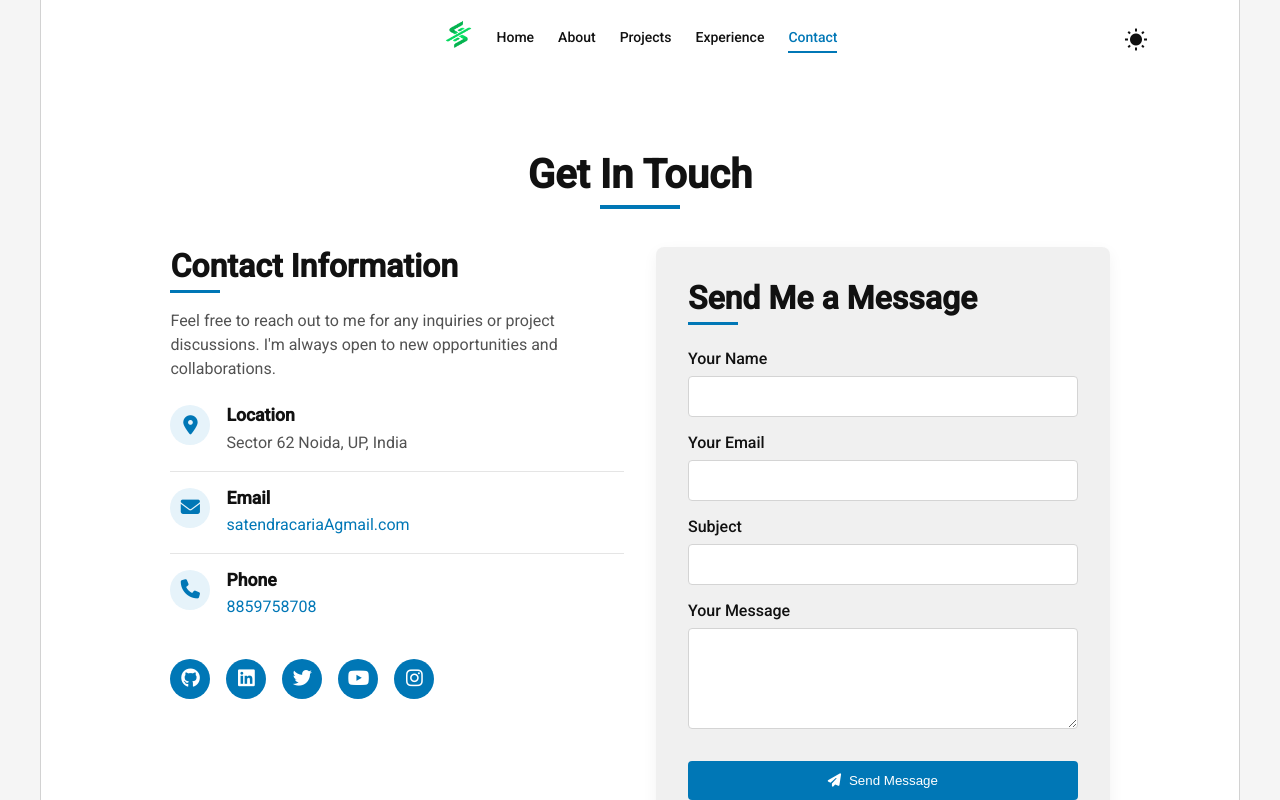
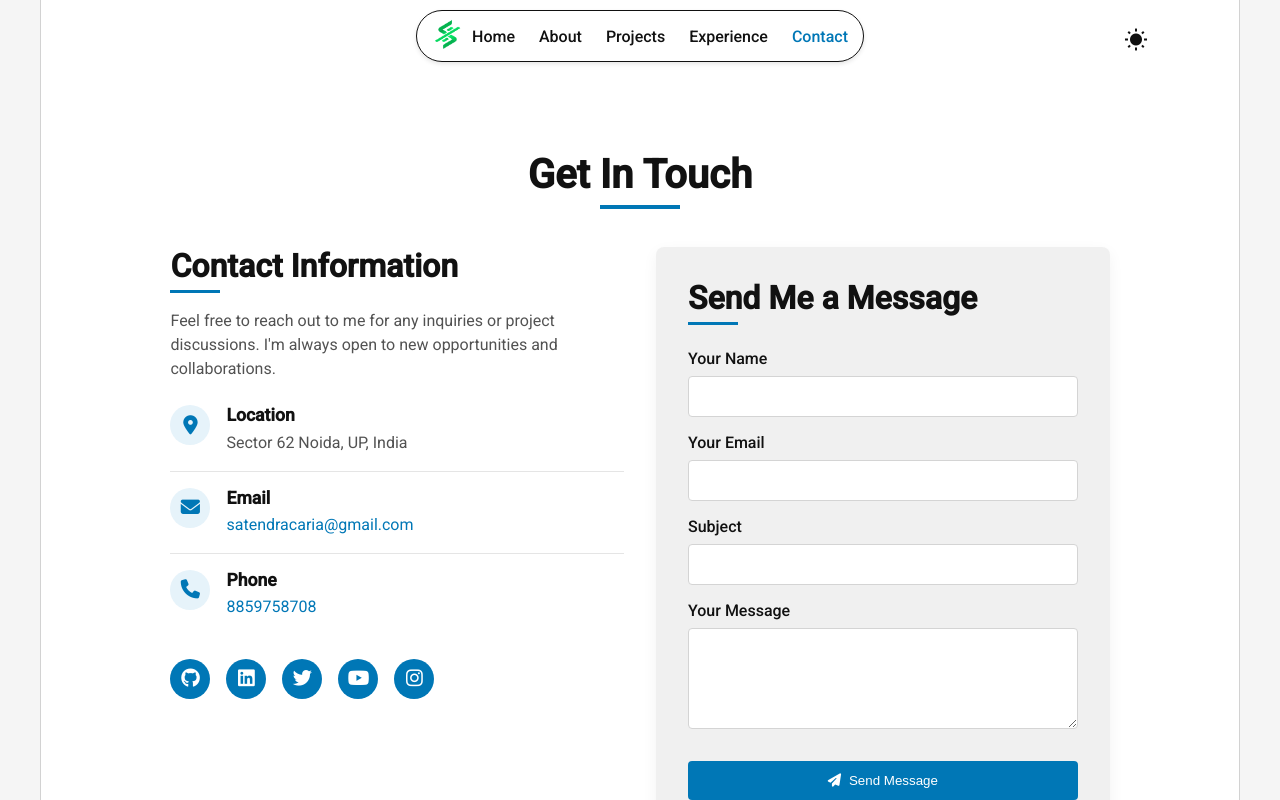
Before and after one commit to satendracoder/my-portfolio-site, an Angular app: page /contact in a window 1280 px wide. Shown: the top 800 px of the page. Built offline with nearby package versions, Linux system fonts and the light colour scheme.

Commit message:
Portfolio Menu change

```diff
--- a/src/app/pages/home/contact/contact.html
+++ b/src/app/pages/home/contact/contact.html
@@ -25,7 +25,7 @@ Sector 62 Noida, UP, India</p>
             </div>
             <div class="content">
               <h4>Email</h4>
-              <p><a href="mailto:contact@example.com">satendracaria&#65;gmail.com</a></p>
+              <p><a href="mailto:contact@example.com">satendracaria&#64;gmail.com</a></p>
             </div>
           </div>
 
--- a/src/app/pages/home/menu-card/menu-card.html
+++ b/src/app/pages/home/menu-card/menu-card.html
@@ -1,28 +1,34 @@
-<header [ngClass]="{'scrolled': isScrolled}">
-  <div class="container">
+<header>
   <div class="header-content">
-      <a href="#" class="logo" (click)="scrollToTop()">
-        <img src="/logo.png" alt="">
-      </a>
+    <div class="logo">
+      <img src="/logo.png" alt="Logo" />
+    </div>
+    <nav class="desktop-nav">
+      <ul>
+        <li><a routerLink="/" routerLinkActive="active" [routerLinkActiveOptions]="{ exact: true }">Home</a></li>
+        <li><a routerLink="/about" routerLinkActive="active">About</a></li>
+        <li><a routerLink="/projects" routerLinkActive="active">Projects</a></li>
+        <li><a routerLink="/experience" routerLinkActive="active">Experience</a></li>
+        <li><a routerLink="/contact" routerLinkActive="active">Contact</a></li>
+      </ul>
+    </nav>
+    <button class="menu-toggle" (click)="toggleMenu()">☰</button>
+  </div>
+</header>
 
-      <button class="menu-toggle" [ngClass]="{'active': menuOpen}" (click)="toggleMenu()" aria-label="Toggle menu">
-        <span></span>
-        <span></span>
-        <span></span>
-      </button>
-
-      <nav [ngClass]="{'open': menuOpen}">
+<!-- Mobile Menu -->
+<div class="mobile-menu" [ngClass]="{ 'open': menuOpen }">
+  <div class="mobile-header">
+    <button class="close-btn" (click)="closeMenu()">✕</button>
+  </div>
   <ul>
-          <li><a routerLink="" routerLinkActive="active" [routerLinkActiveOptions]="{exact: true}"
-              (click)="closeMenu()">Home</a></li>
+    <li><a routerLink="/" routerLinkActive="active" [routerLinkActiveOptions]="{ exact: true }" (click)="closeMenu()">Home</a></li>
     <li><a routerLink="/about" routerLinkActive="active" (click)="closeMenu()">About</a></li>
     <li><a routerLink="/projects" routerLinkActive="active" (click)="closeMenu()">Projects</a></li>
     <li><a routerLink="/experience" routerLinkActive="active" (click)="closeMenu()">Experience</a></li>
     <li><a routerLink="/contact" routerLinkActive="active" (click)="closeMenu()">Contact</a></li>
   </ul>
-      </nav>
+</div>
 
-
-    </div>
-  </div>
-</header>
+<!-- Backdrop -->
+<div class="mobile-backdrop" [ngClass]="{ 'visible': menuOpen }" (click)="closeMenu()"></div>
--- a/src/app/pages/home/menu-card/menu-card.scss
+++ b/src/app/pages/home/menu-card/menu-card.scss
@@ -1,197 +1,149 @@
 header {
-  width: 100%;
-  max-width: max-content;
+  width: min-content;
   margin: 0 auto;
   position: fixed;
-  top: 0px;
+  top: 10px;
   left: 0;
   right: 0;
   z-index: 1000;
-  background-color: transparent;
-  transition: all 0.3s ease;
+  background-color: var(--background-main-bg_1);
   padding: var(--space-2) 0;
+  box-shadow: 0 2px 4px rgba(0, 0, 0, 0.1);
   border-radius: 80px;
-  line-height: 1.5;
-  padding-bottom: 20px;
-
-  .mobile-backdrop {
-  position: fixed;
-  top: 0;
-  left: 0;
-  width: 100%;
-  height: 100%;
-  background: rgba(0,0,0,0.4);
-  z-index: 999;
-}
+  border: 0.5px solid var(--text-color);
+  padding: 8px 15px
 
 
-  &.scrolled {
-    background-color: var(--background-main-bg_1);
-    box-shadow: 0 4px 12px rgba(0, 0, 0, 0.05);
-    backdrop-filter: blur(10px);
-    -webkit-backdrop-filter: blur(10px);
-    padding: var(--space-0) 0;
-     border: .5px solid var(--text-color);
-     top: 15px;
-  }
-}
-
-.header-placeholder {
-  height: 100px; // increased to match new top spacing
 }
 
 .header-content {
-    display: flex;
-    justify-content: space-around;
-    align-items: center;
-    position: relative;
+  display: flex;
+  justify-content: center;
+  align-items: center;
+  gap: 10px;
 
-  .logo {
-    font-size: 1.5rem;
-    font-weight: 700;
-    color: var(--primary-500);
-    text-decoration: none;
-    padding-top: 2px;
-    img {
-      display: inline-block;
-      transition: transform 0.3s ease;
-      width: 30px;
-      height: 30px;
-      padding-top: 2px;
-    }
+  .logo img {
+    width: 30px;
+    height: 30px;
 
-    &:hover span {
-      transform: translateY(-2px);
+    @media screen and (max-width: 768px) {
+      display: none;
     }
   }
 
   .menu-toggle {
     display: none;
     background: none;
-    border: none;
+    border: none !important;
+    padding: 0px 12px;
+    border-radius: 4px;
     cursor: pointer;
-    width: 30px;
-    height: 24px;
-    position: absolute;
-    right: 20px;
-    z-index: 1001;
+    font-size: 24px;
+  }
+}
 
-    span {
-      display: block;
-      width: 100%;
-      height: 2px;
-      background-color: var(--primary-500);
-      position: absolute;
-      left: 0;
-      transition: all 0.3s ease;
+.desktop-nav {
+  ul {
+    display: flex;
+    list-style: none;
+    gap: 1.5rem;
 
-      &:nth-child(1) {
-        top: 0;
-      }
+    li a {
+      text-decoration: none;
+      color: var(--text-color);
+      font-weight: 500;
 
-      &:nth-child(2) {
-        top: 50%;
-        transform: translateY(-50%);
-      }
-
-      &:nth-child(3) {
-        bottom: 0;
-      }
-    }
-
-    &.active {
-      span:nth-child(1) {
-        transform: rotate(45deg);
-        top: 10px;
-      }
-
-      span:nth-child(2) {
-        opacity: 0;
-      }
-
-      span:nth-child(3) {
-        transform: rotate(-45deg);
-        bottom: 10px;
+      &.active {
+        color: var(--primary-500);
       }
     }
   }
 }
 
-nav {
+.mobile-menu {
+  position: fixed;
+  top: 0;
+  right: 0;
+  width: 75%;
+  height: 100vh;
+  background: #fff;
+  z-index: 1001;
+  padding: 2rem;
+  transform: translateX(100%);
+  opacity: 0;
+  transition: transform 0.3s ease, opacity 0.3s ease;
+  pointer-events: none;
+
+  &.open {
+    transform: translateX(0);
+    opacity: 1;
+    pointer-events: auto;
+  }
+
+  .mobile-header {
+    display: flex;
+    justify-content: space-between;
+    align-items: center;
+    margin-bottom: 1.5rem;
+
+    .close-btn {
+      background: none;
+      padding: 4px 10px;
+      cursor: pointer;
+      font-size: 18px;
+      border: none;
+      font-weight: bold;
+    }
+  }
+
   ul {
-    display: flex;
     list-style: none;
-    margin: 0;
     padding: 0;
 
     li {
-      margin-left: var(--space-3);
-      cursor: pointer;
+      margin-bottom: 1rem;
 
       a {
+        color: #000;
+        font-size: 1.2rem;
         text-decoration: none;
-        color: var(--text-color);
-        font-weight: 500;
-        position: relative;
-        padding: 0.5rem 0;
-        transition: color 0.3s ease;
-        font-size: 14px;
-        &::after {
-          content: '';
-          position: absolute;
-          left: 0;
-          bottom: 0;
-          width: 0;
-          height: 2px;
-          background-color: var(--primary-500);
-          transition: width 0.3s ease;
-        }
-
-        &:hover, &.active {
-          color: var(--primary-500) !important;
-          &::after {
-            width: 100%;
-          }
-        }
       }
     }
   }
 }
 
+.mobile-backdrop {
+  position: fixed;
+  top: 0;
+  left: 0;
+  width: 100%;
+  height: 100%;
+  background: rgba(0, 0, 0, 0.4);
+  z-index: 999;
+  opacity: 0;
+  transition: opacity 0.3s ease;
+  pointer-events: none;
+
+  &.visible {
+    opacity: 1;
+    pointer-events: auto;
+  }
+}
+
 @media (max-width: 768px) {
-  .menu-toggle {
-    display: block;
+  header{
+    border: none !important;
+    box-shadow: 0 0px 0px rgba(0, 0, 0, 0.1);
+  }
+  .desktop-nav {
+    display: none;
   }
 
-  nav {
-    position: fixed;
-    top: 0;
-    right: -100%;
-    width: 70%;
-    height: 100vh;
-    background-color: white;
-    box-shadow: -5px 0 15px rgba(0, 0, 0, 0.1);
-    transition: right 0.3s ease;
-    z-index: 1000;
-    display: flex;
-    flex-direction: column;
-    justify-content: center;
+  .menu-toggle {
+    display: block !important;
+  }
 
-    &.open {
-      right: 0;
-    }
-
-    ul {
-      flex-direction: column;
-      align-items: center;
-
-      li {
-        margin: var(--space-2) 0;
-
-        a {
-          font-size: 1.2rem;
-        }
-      }
-    }
+  .header{
+    border: none;
   }
 }
--- a/src/app/pages/home/menu-card/menu-card.ts
+++ b/src/app/pages/home/menu-card/menu-card.ts
@@ -11,34 +11,15 @@ import { filter } from 'rxjs';
 })
 export class MenuCard {
 
- isScrolled = false;
-  menuOpen = false;
-  activeSection = 'home';
-
-  constructor(private router: Router) {
-    this.router.events.pipe(
-      filter(event => event instanceof NavigationEnd)
-    ).subscribe((event: any) => {
-      // Extract the section from the URL
-      const path = event.urlAfterRedirects.split('/')[1] || 'home';
-      this.activeSection = path;
-    });
-  }
-
-  @HostListener('window:scroll', [])
-  onWindowScroll() {
-    this.isScrolled = window.scrollY > 50;
-  }
+menuOpen = false;
 
   toggleMenu() {
     this.menuOpen = !this.menuOpen;
+    document.body.style.overflow = this.menuOpen ? 'hidden' : 'auto';
   }
 
   closeMenu() {
     this.menuOpen = false;
-  }
-
-  scrollToTop() {
-    window.scrollTo({ top: 0, behavior: 'smooth' });
+    document.body.style.overflow = 'auto';
   }
 }
```
Lines whose indentation alone changed are shown as unchanged.
